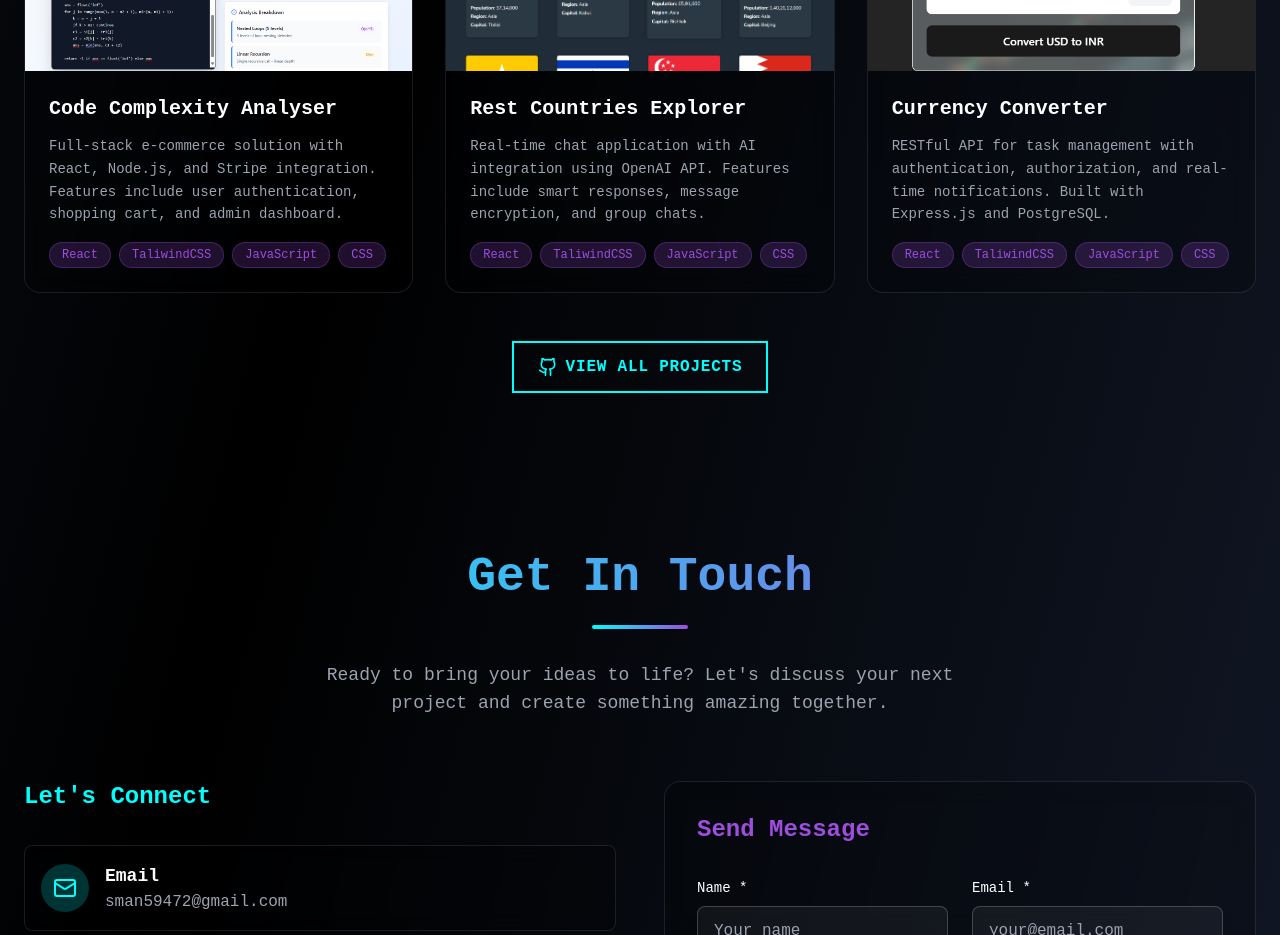
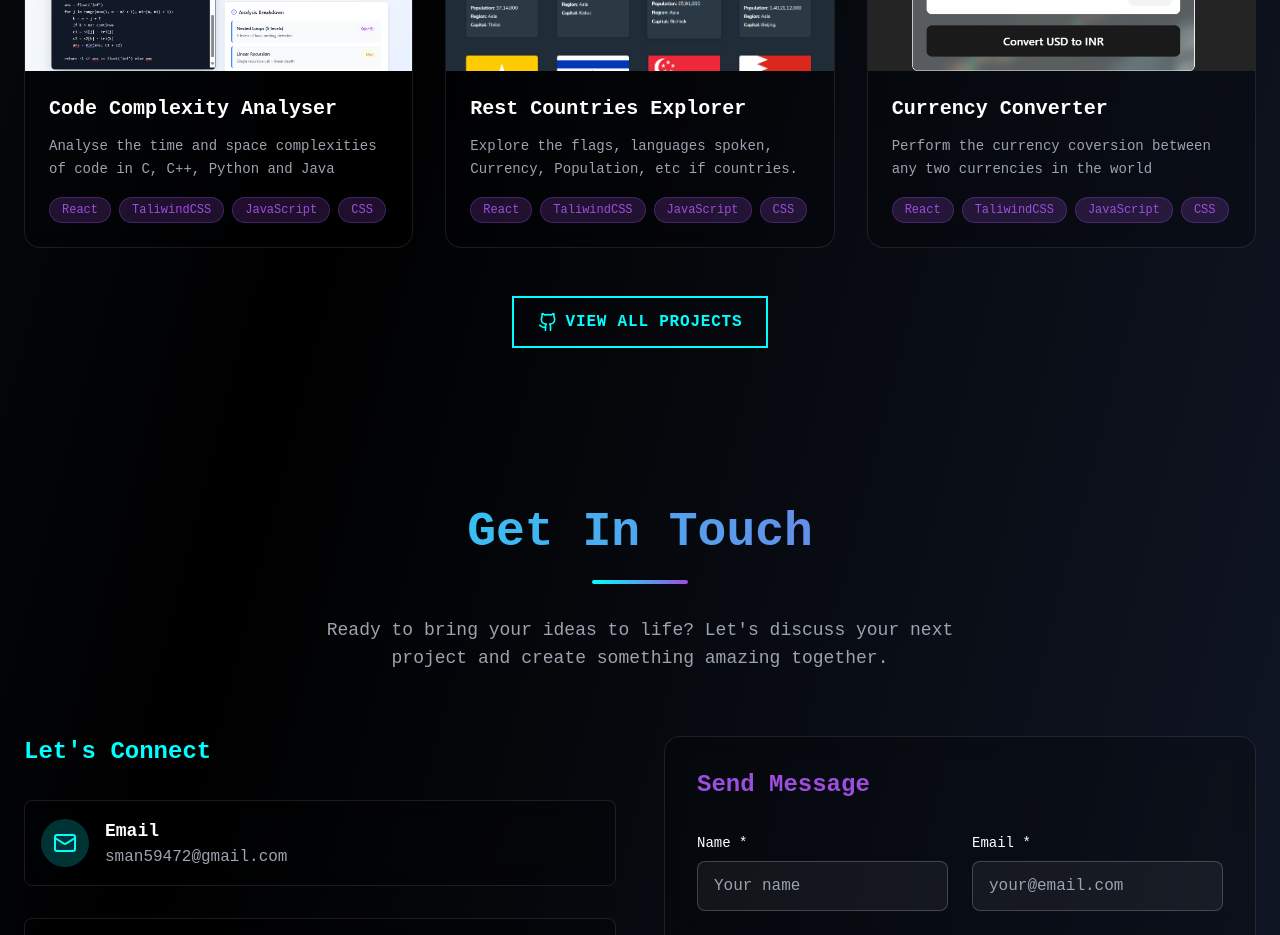
Before and after one commit to deepak2k03/Portfolio, a React (Vite) app: page / in a window 1280 px wide. Shown: the part 3540-4475 px from the top of the page. Built offline with nearby package versions, Linux system fonts and the light colour scheme.

Commit message:
updated project's description

```diff
--- a/src/components/Projects.tsx
+++ b/src/components/Projects.tsx
@@ -28,7 +28,7 @@ const Projects: React.FC<ProjectsProps> = ({ darkMode }) => {
     {
       id: 1,
       title: "Code Complexity Analyser",
-      description: "Full-stack e-commerce solution with React, Node.js, and Stripe integration. Features include user authentication, shopping cart, and admin dashboard.",
+      description: "Analyse the time and space complexities of code in C, C++, Python and Java",
       image: codeAnalyserImg,
       tags: ["React", "TaliwindCSS", "JavaScript", "CSS"],
       category: "Frontend",
@@ -39,7 +39,7 @@ const Projects: React.FC<ProjectsProps> = ({ darkMode }) => {
     {
       id: 2,
       title: "Rest Countries Explorer",
-      description: "Real-time chat application with AI integration using OpenAI API. Features include smart responses, message encryption, and group chats.",
+      description: "Explore the flags, languages spoken, Currency, Population, etc if countries.",
       image: RESTCountriesImg,
       tags: ["React", "TaliwindCSS", "JavaScript", "CSS"],
       category: "Frontend",
@@ -50,7 +50,7 @@ const Projects: React.FC<ProjectsProps> = ({ darkMode }) => {
     {
       id: 3,
       title: "Currency Converter",
-      description: "RESTful API for task management with authentication, authorization, and real-time notifications. Built with Express.js and PostgreSQL.",
+      description: "Perform the currency coversion between any two currencies in the world",
       image: currencyConverterImg,
       tags: ["React", "TaliwindCSS", "JavaScript", "CSS"],
       category: "Frontend",
```
